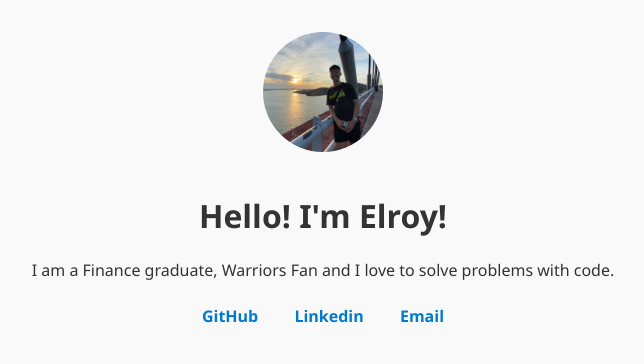
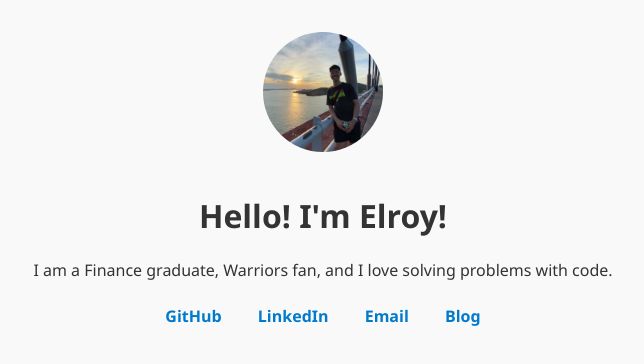
Before and after one commit to elroytoh/elroytoh.github.io, a plain HTML site: page index.html in a window 1280 px wide. Shown: the whole page, without its empty margins (317-961 px from the left). Drawn offline with Linux system fonts and the light colour scheme.

Commit message:
Update index.html

```diff
--- a/index.html
+++ b/index.html
@@ -3,18 +3,19 @@
 <head>
   <meta charset="UTF-8" />
   <meta name="viewport" content="width=device-width, initial-scale=1.0"/>
-  <title>Your Name</title>
+  <title>Elroy Toh</title>
   <link rel="stylesheet" href="style.css" />
 </head>
 <body>
   <main>
     <img src="assets/elroytoh.jpg" alt="Your profile photo" class="avatar" />
-    <h1>Hello! I'm Elroy! </h1>
-    <p>I am a Finance graduate, Warriors Fan and I love to solve problems with code.</p>
+    <h1>Hello! I'm Elroy!</h1>
+    <p>I am a Finance graduate, Warriors fan, and I love solving problems with code.</p>
     <ul class="links">
       <li><a href="https://github.com/elroytoh">GitHub</a></li>
-      <li><a href="https://www.linkedin.com/in/elroy-toh-24e">Linkedin</a></li>
-      <li><a href="elroytwh@gmail.com">Email</a></li>
+      <li><a href="https://www.linkedin.com/in/elroy-toh-24e">LinkedIn</a></li>
+      <li><a href="mailto:elroytwh@gmail.com">Email</a></li>
+      <li><a href="blog.html">Blog</a></li>
     </ul>
   </main>
 </body>
```
